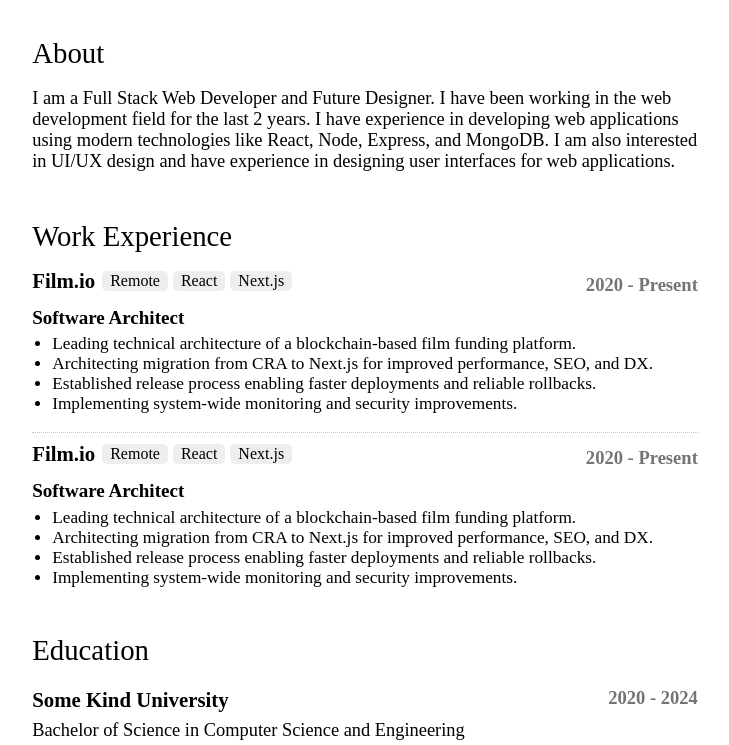
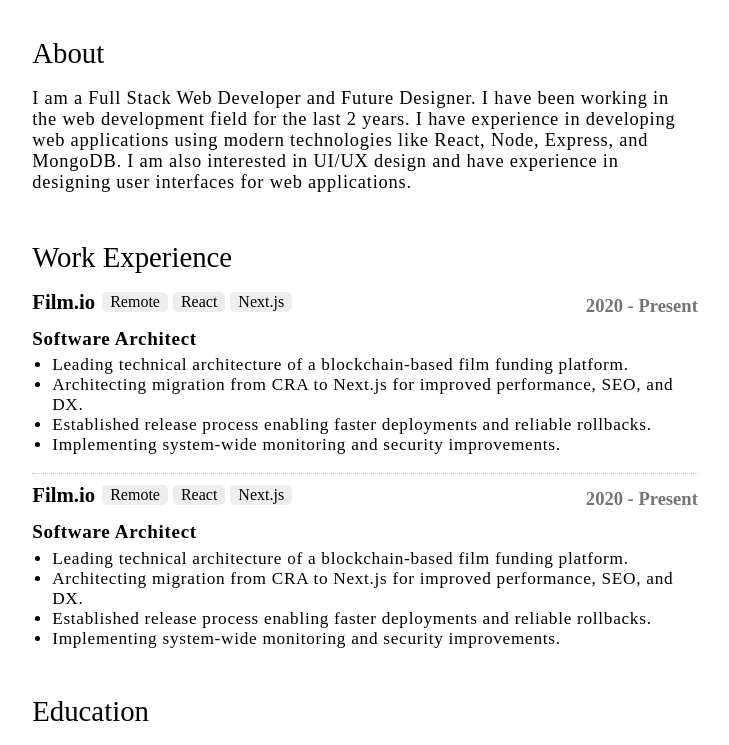
Before and after one commit to Brick-C/Minimalist-CV, a plain HTML site: page index.html in a window 1280 px wide. Shown: the part 219-964 px from the top of the page, without its empty margins (275-1004 px from the left). Drawn offline with Linux system fonts and the light colour scheme; a web font is replaced by a local one.

Commit message:
few changes

```diff
--- a/index.html
+++ b/index.html
@@ -25,6 +25,10 @@
         text-align: center;
       }
 
+      .container {
+        max-width: 700px;
+      }
+
       /* header styling */
       .header {
         display: flex;
@@ -44,6 +48,7 @@
             margin-bottom: 0px;
             font-family: "Zain";
             font-size: 1.15rem;
+            letter-spacing: 0.8px;
           }
 
           .location {
@@ -107,6 +112,7 @@
           p {
             font-size: 1.15rem;
             font-family: "Zain";
+            letter-spacing: 0.8px;
           }
         }
       }
@@ -176,12 +182,14 @@
             p {
               font-size: 1.19rem;
               font-weight: 600;
+              letter-spacing: 0.7px;
             }
             ul {
               list-style-type: disc;
               padding-left: 20px;
               margin-top: -2%;
               font-size: 1.08rem;
+              letter-spacing: 0.7px;
             }
           }
         }
@@ -224,6 +232,7 @@
             font-size: 1.15rem;
             font-family: "Zain";
             margin-top: -3%;
+            letter-spacing: 0.7px;
           }
         }
       }
@@ -475,6 +484,7 @@
   </head>
 
   <body>
+    <div class="container">
       <div class="header">
         <div class="header-text">
           <h2>A.Nomad</h2>
@@ -509,7 +519,7 @@
         </div>
 
         <div class="photo">
-        <img src="./image.jpg" alt="John Wick" />
+          <img src="./image.jpg" alt="John Wick" loading="lazy" />
         </div>
       </div>
 
@@ -520,9 +530,9 @@
             I am a Full Stack Web Developer and Future Designer. I have been
             working in the web development field for the last 2 years. I have
             experience in developing web applications using modern technologies
-          like React, Node, Express, and MongoDB. I am also interested in UI/UX
-          design and have experience in designing user interfaces for web
-          applications.
+            like React, Node, Express, and MongoDB. I am also interested in
+            UI/UX design and have experience in designing user interfaces for
+            web applications.
           </p>
         </div>
       </div>
@@ -546,8 +556,8 @@
             <p>Software Architect</p>
             <ul>
               <li>
-              Leading technical architecture of a blockchain-based film funding
-              platform.
+                Leading technical architecture of a blockchain-based film
+                funding platform.
               </li>
               <li>
                 Architecting migration from CRA to Next.js for improved
@@ -581,8 +591,8 @@
             <p>Software Architect</p>
             <ul>
               <li>
-              Leading technical architecture of a blockchain-based film funding
-              platform.
+                Leading technical architecture of a blockchain-based film
+                funding platform.
               </li>
               <li>
                 Architecting migration from CRA to Next.js for improved
@@ -669,5 +679,6 @@
           </div>
         </div>
       </div>
+    </div>
   </body>
 </html>
```
Lines whose indentation alone changed are shown as unchanged.
